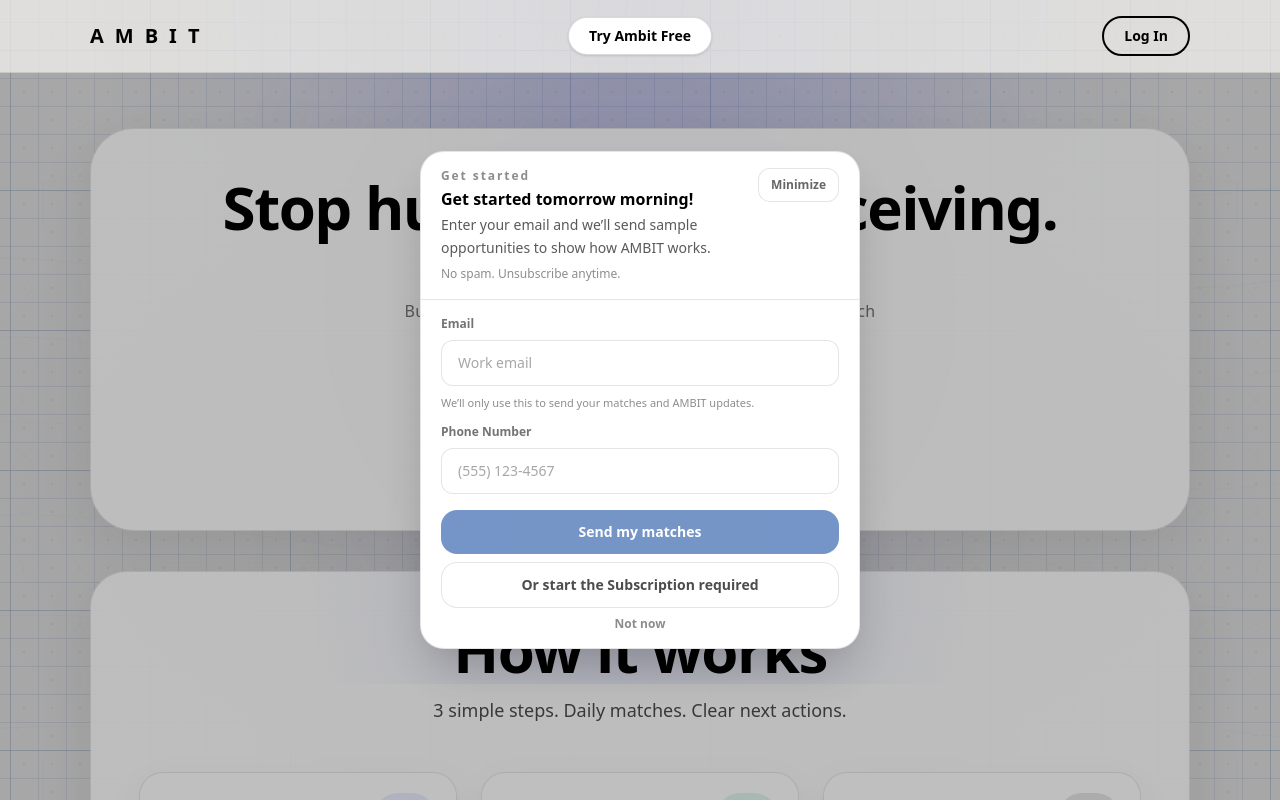
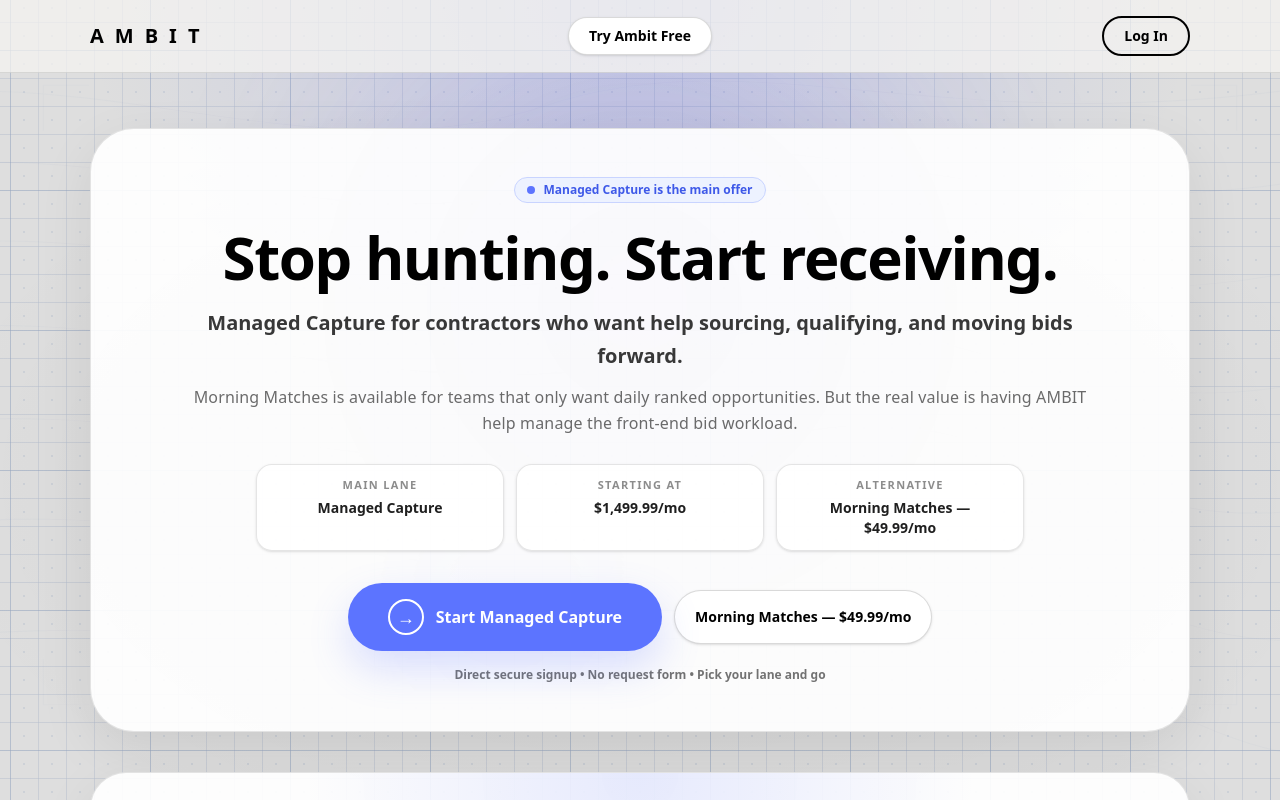
Before and after one commit to seansevrix/ambit, a Next.js app: page / in a window 1280 px wide. Shown: the top 800 px of the page. Built offline with nearby package versions, Linux system fonts and the light colour scheme; no server answers.

Commit message:
Reposition landing page around Managed Capture

```diff
--- a/app/page.tsx
+++ b/app/page.tsx
@@ -3,7 +3,6 @@
 import Link from "next/link";
 import type { ReactNode } from "react";
 import LandingBackground from "./components/LandingBackground";
-import CallRequestWidget from "./components/CallRequestWidget";
 
 type Market = "residential" | "commercial" | "government";
 
@@ -19,6 +18,56 @@ function ArrowBadge({ dark = false }: { dark?: boolean }) {
     >
       <span className="text-lg font-black">→</span>
     </span>
+  );
+}
+
+function SectionPill({
+  children,
+  tone = "default",
+}: {
+  children: ReactNode;
+  tone?: "default" | "emerald" | "blue";
+}) {
+  const toneClass =
+    tone === "emerald"
+      ? "border-emerald-200 bg-emerald-50 text-emerald-700"
+      : tone === "blue"
+      ? "border-[#C9D4FF] bg-[#EDF2FF] text-[#3E59E8]"
+      : "border-black/10 bg-white text-black/70";
+
+  return (
+    <span
+      className={`inline-flex items-center gap-2 rounded-full border px-3 py-1 text-xs font-semibold ${toneClass}`}
+    >
+      <span
+        className={[
+          "h-2 w-2 rounded-full",
+          tone === "emerald"
+            ? "bg-emerald-500"
+            : tone === "blue"
+            ? "bg-[#5C74FF]"
+            : "bg-black/30",
+        ].join(" ")}
+      />
+      {children}
+    </span>
+  );
+}
+
+function MetricCard({
+  label,
+  value,
+}: {
+  label: string;
+  value: string;
+}) {
+  return (
+    <div className="rounded-2xl border border-black/10 bg-white/78 px-4 py-3 shadow-sm">
+      <div className="text-[11px] font-semibold uppercase tracking-[0.12em] text-black/45">
+        {label}
+      </div>
+      <div className="mt-1 text-sm font-black text-black/88">{value}</div>
+    </div>
   );
 }
 
@@ -104,8 +153,6 @@ function IconChecklist() {
   );
 }
 
-/* ---------- HOW IT WORKS (CLEAN) ---------- */
-
 function StepCard({
   step,
   title,
@@ -169,11 +216,107 @@ function StepCard({
   );
 }
 
+function ManagedCaptureCard({
+  title,
+  desc,
+  bullets,
+  accent = "white",
+}: {
+  title: string;
+  desc: string;
+  bullets: string[];
+  accent?: "white" | "blue";
+}) {
+  const wrapClass =
+    accent === "blue"
+      ? "border-[#C9D4FF] bg-[linear-gradient(180deg,rgba(255,255,255,0.98),rgba(237,242,255,0.96))] shadow-[0_20px_55px_rgba(92,116,255,0.14)]"
+      : "border-black/10 bg-white shadow-[0_14px_40px_rgba(040px_rgba(0,0,0,0.06)]";
+
+  return (
+    <div className={`rounded-3xl border p-7 ${wrapClass}`}>
+      <div className="text-xl font-black tracking-tight">{title}</div>
+      <p className="mt-2 text-sm leading-7 text-black/65">{desc}</p>
+
+      <div className="mt-5 space-y-2.5">
+        {bullets.map((b) => (
+          <div key={b} className="flex items-start gap-2 text-sm">
+            <span className="mt-[7px] h-1.5 w-1.5 rounded-full bg-[#5C74FF]" />
+            <span className="text-black/78">{b}</span>
+          </div>
+        ))}
+      </div>
+    </div>
+  );
+}
+
+function HeroSection({ market }: { market: Market }) {
+  return (
+    <section className={`${CONTAINER} pb-10 pt-14`}>
+      <div className="rounded-[44px] border border-black/10 bg-white/92 px-8 py-10 shadow-[0_18px_55px_rgba(0,0,0,0.08)] sm:px-12 sm:py-12">
+        <div className="text-center">
+          <div className="flex justify-center">
+            <SectionPill tone="blue">Managed Capture is the main offer</SectionPill>
+          </div>
+
+          <h1 className="mt-6 text-5xl font-black tracking-tight sm:text-6xl">
+            Stop hunting. Start receiving.
+          </h1>
+
+          <div className="mx-auto mt-5 max-w-4xl">
+            <p className="text-lg font-semibold leading-relaxed text-black/78 sm:text-xl">
+              Managed Capture for contractors who want help sourcing,
+              qualifying, and moving bids forward.
+            </p>
+
+            <p className="mt-3 text-sm font-medium leading-relaxed tracking-[0.01em] text-black/58 sm:text-base">
+              Morning Matches is available for teams that only want daily ranked
+              opportunities. But the real value is having AMBIT help manage the
+              front-end bid workload.
+            </p>
+          </div>
+
+          <div className="mx-auto mt-7 grid max-w-3xl gap-3 sm:grid-cols-3">
+            <MetricCard label="Main lane" value="Managed Capture" />
+            <MetricCard label="Starting at" value="$1,499.99/mo" />
+            <MetricCard label="Alternative" value="Morning Matches — $49.99/mo" />
+          </div>
+
+          <div className="mt-8 flex flex-col items-center justify-center gap-3 sm:flex-row">
+            <div className="relative inline-flex">
+              <span
+                aria-hidden
+                className="pointer-events-none absolute -inset-10 -z-10 rounded-full bg-[radial-gradient(circle_at_center,rgba(92,116,255,0.20),transparent_70%)]"
+              />
+              <Link
+                href={`/get-started?intent=${market}&plan=managed_capture`}
+                className="inline-flex items-center justify-center rounded-full bg-[#5C74FF] px-10 py-4 text-base font-semibold text-white shadow-[0_18px_40px_rgba(92,116,255,0.22)] transition hover:bg-[#465DFF]"
+              >
+                <ArrowBadge />
+                Start Managed Capture
+              </Link>
+            </div>
+
+            <Link
+              href={`/get-started?intent=${market}&plan=starter`}
+              className="inline-flex items-center justify-center rounded-full border border-black/15 bg-white px-5 py-4 text-sm font-semibold text-black shadow-sm transition hover:-translate-y-[1px] hover:border-black/25 hover:bg-black/[0.03]"
+            >
+              Morning Matches — $49.99/mo
+            </Link>
+          </div>
+
+          <div className="mt-4 text-xs font-semibold text-black/55">
+            Direct secure signup • No request form • Pick your lane and go
+          </div>
+        </div>
+      </div>
+    </section>
+  );
+}
+
 function HowItWorksSection() {
   return (
     <section className={`${CONTAINER} pb-20`} id="how-it-works">
       <div className="relative overflow-hidden rounded-[36px] border border-black/10 bg-white/92 shadow-[0_18px_55px_rgba(0,0,0,0.08)]">
-        {/* super subtle top glow */}
         <div
           aria-hidden
           className="pointer-events-none absolute inset-x-0 top-0 h-28 bg-[radial-gradient(circle_at_top,rgba(92,116,255,0.14),transparent_60%)]"
@@ -181,13 +324,13 @@ function HowItWorksSection() {
 
         <div className="relative px-8 py-12 sm:px-12">
           <div className="mx-auto max-w-3xl text-center">
-            {/* BIG + BOLD so it's instantly obvious */}
             <h2 className="text-5xl font-black tracking-tight sm:text-6xl">
               How it works
             </h2>
 
             <p className="mt-4 text-base font-medium text-black/70 sm:text-lg">
-              3 simple steps. Daily matches. Clear next actions.
+              Strong fits surfaced daily. Clear next actions. A high-touch lane
+              when you want help moving bids forward.
             </p>
           </div>
 
@@ -196,33 +339,33 @@ function HowItWorksSection() {
               <StepCard
                 step="Step 1"
                 accent="blue"
-                title="Tell us your trade"
-                desc="Service area + keywords."
-                bullets={["Trade + where you work", "What you want more of"]}
+                title="We learn your scope"
+                desc="Trade, service area, and keywords."
+                bullets={["What you do", "Where you want more work"]}
                 icon={<IconTarget />}
               />
 
               <StepCard
                 step="Step 2"
                 accent="emerald"
-                title="We find the work"
+                title="We surface strong fits"
                 desc="Scan, score, and filter."
-                bullets={["Daily shortlist", "Only strong fits"]}
+                bullets={["Ranked daily shortlist", "Only worth-looking-at work"]}
                 icon={<IconInbox />}
               />
 
               <StepCard
                 step="Step 3"
                 accent="black"
-                title="You bid faster"
-                desc="Summary + next steps."
-                bullets={["Plain-English breakdown", "Requirements + deadlines"]}
+                title="You choose your lane"
+                desc="Self-serve or managed support."
+                bullets={["Morning Matches or Managed Capture", "Move faster on active bids"]}
                 icon={<IconChecklist />}
               />
             </div>
 
             <div className="mt-6 text-center text-xs font-semibold text-black/55">
-              Set up in minutes • Matches emailed daily
+              Set up in minutes • Direct signup • Matches emailed daily
             </div>
           </div>
         </div>
@@ -231,7 +374,92 @@ function HowItWorksSection() {
   );
 }
 
-/* ---------- LIVE MATCH PREVIEW (HOMEPAGE) ---------- */
+function ManagedCaptureSection({ market }: { market: Market }) {
+  return (
+    <section className={`${CONTAINER} pb-20`}>
+      <div className="overflow-hidden rounded-[36px] border border-black/10 bg-white/92 shadow-[0_18px_55px_rgba(0,0,0,0.08)]">
+        <div className="px-8 py-12 sm:px-12">
+          <div className="mx-auto max-w-3xl text-center">
+            <div className="flex justify-center">
+              <SectionPill tone="blue">Main offer</SectionPill>
+            </div>
+
+            <h2 className="mt-5 text-4xl font-black tracking-tight sm:text-5xl">
+              What Managed Capture actually does
+            </h2>
+
+            <p className="mx-auto mt-4 max-w-3xl text-base font-medium leading-relaxed text-black/68 sm:text-lg">
+              This is not just a lead feed. Managed Capture is for contractors
+              who want AMBIT helping organize the front-end bid process so the
+              right opportunities actually move.
+            </p>
+          </div>
+
+          <div className="mt-10 grid gap-6 lg:grid-cols-2">
+            <ManagedCaptureCard
+              accent="blue"
+              title="The core value"
+              desc="AMBIT acts like an outsourced capture desk for companies that want more than alerts."
+              bullets={[
+                "Active opportunity sourcing",
+                "Fit review + bid / no-bid pressure testing",
+                "Proposal support on active pursuits",
+                "Amendment + deadline visibility",
+              ]}
+            />
+
+            <ManagedCaptureCard
+              title="What comes off your team’s desk"
+              desc="Less time buried in search, admin, and moving pieces."
+              bullets={[
+                "Opportunity hunting",
+                "Initial qualification",
+                "Front-end bid organization",
+                "More clarity around next steps",
+              ]}
+            />
+
+            <ManagedCaptureCard
+              title="Best fit"
+              desc="The companies who get the most value usually already want to bid — they just need more structure and support."
+              bullets={[
+                "Owners stretched thin",
+                "Estimators buried in admin",
+                "Teams without proposal bandwidth",
+                "Regional contractors serious about growth",
+              ]}
+            />
+
+            <ManagedCaptureCard
+              title="Alternative"
+              desc="Morning Matches stays available for companies that only want ranked opportunities delivered daily."
+              bullets={[
+                "Self-serve",
+                "Low-cost entry point",
+                "Daily ranked opportunities",
+                "No managed support layer",
+              ]}
+            />
+          </div>
+
+          <div className="mt-8 flex flex-col items-center justify-center gap-3 sm:flex-row">
+            <Link
+              href={`/get-started?intent=${market}&plan=managed_capture`}
+              className="inline-flex items-center justify-center rounded-full bg-[#5C74FF] px-8 py-4 text-sm font-semibold text-white shadow-[0_18px_40px_rgba(92,116,255,0.22)] transition hover:bg-[#465DFF]"
+            >
+              <ArrowBadge />
+              Start Managed Capture
+            </Link>
+
+            <div className="rounded-full border border-black/10 bg-white px-4 py-3 text-sm font-semibold text-black/65">
+              Starting at $1,499.99/mo
+            </div>
+          </div>
+        </div>
+      </div>
+    </section>
+  );
+}
 
 type LivePreviewMatch = {
   id: number;
@@ -348,7 +576,7 @@ function LiveMatchCard({ item }: { item: LivePreviewMatch }) {
           {item.title}
         </h3>
 
-        <div className="shrink-0 flex items-center gap-2">
+        <div className="flex shrink-0 items-center gap-2">
           <button
             type="button"
             aria-label="Save"
@@ -405,17 +633,17 @@ function LiveMatchesPreviewSection() {
     <section className={`${CONTAINER} pb-16`}>
       <div className="mb-5">
         <div className="inline-flex items-center gap-2 rounded-full border border-emerald-200 bg-emerald-50 px-3 py-1 text-xs font-semibold text-emerald-700">
-          <span className="h-2 w-2 rounded-full bg-emerald-500 animate-pulse" />
+          <span className="h-2 w-2 animate-pulse rounded-full bg-emerald-500" />
           Live-style preview
         </div>
 
         <div className="mt-2 text-3xl font-black tracking-tight">
-          See exactly what your matches look like
+          See exactly what your opportunities look like
         </div>
 
         <div className="mt-1 text-sm font-medium text-black/60">
           Same card style as the dashboard: score, source, dates, NAICS, and
-          match reasons — simple and skimmable.
+          match reasons — simple, skimmable, and easy to act on.
         </div>
       </div>
 
@@ -446,12 +674,9 @@ function LiveMatchesPreviewSection() {
   );
 }
 
-/* ---------- TESTIMONIALS ---------- */
-
-type QuotePart = { t: string; strong?: boolean };
 type Testimonial = {
   segment: "Commercial" | "Residential";
-  quote: QuotePart[];
+  quote: { t: string; strong?: boolean }[];
   stars: 5;
   name: string;
   role: string;
@@ -544,8 +769,8 @@ function TestimonialsSection({ market }: { market: Market }) {
             </h2>
 
             <p className="mt-4 text-base text-white/70 sm:text-lg">
-              Skimmable reviews from teams using AMBIT to find better-fit
-              opportunities faster.
+              Reviews from teams using AMBIT to find better-fit work and move
+              faster on the right opportunities.
             </p>
 
             <div className="mt-6 flex flex-wrap justify-center gap-2">
@@ -617,7 +842,7 @@ function TestimonialsSection({ market }: { market: Market }) {
           <div className="mt-10 flex justify-center">
             <Link
               href="/testimonials"
-              className="text-sm font-semibold text-white/70 hover:text-white underline underline-offset-4 decoration-white/20 hover:decoration-white/40"
+              className="text-sm font-semibold text-white/70 underline decoration-white/20 underline-offset-4 hover:text-white hover:decoration-white/40"
             >
               See more →
             </Link>
@@ -625,40 +850,44 @@ function TestimonialsSection({ market }: { market: Market }) {
         </div>
       </div>
 
-      {/* FINAL CTA */}
       <div className="mt-16 rounded-3xl border border-black/10 bg-white/92 px-10 py-12 text-center shadow-[0_14px_40px_rgba(0,0,0,0.07)]">
         <div className="text-4xl font-black">
-          Plug into AMBIT to keep growing your business
+          Let AMBIT run your capture lane
         </div>
         <div className="mt-4 text-lg text-black/70">
-          Stop wasting hours hunting—spend that time bidding on the right work.
+          Stop wasting hours hunting. Start moving faster on the right work.
         </div>
 
-        <div className="mt-10 flex items-center justify-center">
+        <div className="mt-10 flex flex-col items-center justify-center gap-3 sm:flex-row">
           <div className="relative inline-flex">
             <span
               aria-hidden
               className="pointer-events-none absolute -inset-10 -z-10 rounded-full bg-[radial-gradient(circle_at_center,rgba(92,116,255,0.20),transparent_70%)]"
             />
             <Link
-              href={`/get-started?intent=${market}`}
+              href={`/get-started?intent=${market}&plan=managed_capture`}
               className="inline-flex items-center justify-center rounded-full bg-[#5C74FF] px-10 py-4 text-base font-semibold text-white shadow-[0_18px_40px_rgba(92,116,255,0.22)] transition hover:bg-[#465DFF]"
             >
               <ArrowBadge />
-              Choose plan
+              Start Managed Capture
             </Link>
           </div>
+
+          <Link
+            href={`/get-started?intent=${market}&plan=starter`}
+            className="inline-flex items-center justify-center rounded-full border border-black/15 bg-white px-5 py-4 text-sm font-semibold text-black shadow-sm transition hover:-translate-y-[1px] hover:border-black/25 hover:bg-black/[0.03]"
+          >
+            Morning Matches — $49.99/mo
+          </Link>
         </div>
 
-        <div className="mt-3 text-xs font-semibold text-black/60">
-          Active subscription required • Matches + RFQ alerts + bid support
+        <div className="mt-4 text-xs font-semibold text-black/60">
+          Choose Managed Capture or start lighter with Morning Matches
         </div>
       </div>
     </section>
   );
 }
-
-/* ---------- PAGE ---------- */
 
 export default function HomePage() {
   const market: Market = "government";
@@ -669,69 +898,16 @@ export default function HomePage() {
         <LandingBackground />
       </div>
 
-      <CallRequestWidget />
-
-      {/* HERO */}
-      <section className={`${CONTAINER} pt-14 pb-10`}>
-        <div className="rounded-[44px] bg-white/92 border border-black/10 shadow-[0_18px_55px_rgba(0,0,0,0.08)] px-8 py-10 sm:px-12 sm:py-12">
-          <div className="text-center">
-            <h1 className="text-5xl font-black tracking-tight sm:text-6xl">
-              Stop hunting. Start receiving.
-            </h1>
-
-            {/* Wider, more breathable subcopy */}
-            <div className="mx-auto mt-5 max-w-4xl">
-              <p className="text-lg font-semibold leading-relaxed tracking-normal text-black/70 sm:text-xl">
-                Matched Opportunities, Delivered Daily
-              </p>
-
-              <p className="mt-2 text-sm font-medium leading-relaxed tracking-[0.02em] text-black/55 sm:text-base">
-                Built for contractors who want more bids without the search
-              </p>
-            </div>
-
-            <div className="mt-8 flex items-center justify-center">
-              <div className="relative inline-flex">
-                <span
-                  aria-hidden
-                  className="pointer-events-none absolute -inset-10 -z-10 rounded-full bg-[radial-gradient(circle_at_center,rgba(92,116,255,0.20),transparent_70%)]"
-                />
-                <Link
-                  href={`/get-started?intent=${market}`}
-                  className="inline-flex items-center justify-center rounded-full bg-[#5C74FF] px-10 py-4 text-base font-semibold text-white shadow-[0_18px_40px_rgba(92,116,255,0.22)] transition hover:bg-[#465DFF]"
-                >
-                  <ArrowBadge />
-                  Choose plan
-                </Link>
-              </div>
-            </div>
-
-            <div className="mt-5 flex items-center justify-center">
-              <a
-                href={`mailto:ambit@sevrixgov.com?subject=${encodeURIComponent(
-                  "Try Ambit Free"
-                )}&body=${encodeURIComponent("Try Ambit Free")}`}
-                className="inline-flex items-center justify-center rounded-full border border-black/15 bg-white px-4 py-2 text-sm font-semibold text-black shadow-sm transition hover:-translate-y-[1px] hover:border-black/25 hover:bg-black/[0.03]"
-              >
-                Try Ambit Free
-              </a>
-            </div>
-          </div>
-        </div>
-      </section>
-
-      {/* HOW IT WORKS */}
+      <HeroSection market={market} />
       <HowItWorksSection />
-
-      {/* TOP MATCH PREVIEW */}
+      <ManagedCaptureSection market={market} />
       <LiveMatchesPreviewSection />
 
-      {/* FEATURE BLOCKS */}
       <section className={`${CONTAINER} pb-20`}>
         <h2 className="text-5xl font-black tracking-tight">
           Everything you need to move faster
           <br />
-          (without adding headcount)
+          without adding headcount
         </h2>
 
         <div className="mt-10 grid gap-6 lg:grid-cols-2">
@@ -746,23 +922,23 @@ export default function HomePage() {
           <div className="rounded-3xl bg-[#59C98B] p-10 shadow-[0_10px_28px_rgba(0,0,0,0.06)]">
             <div className="text-2xl font-black text-black">Daily momentum</div>
             <div className="mt-3 text-black/80">
-              Wake up to a shortlist. Pick your shots. Keep your calendar full.
+              Wake up to a shortlist. Pick your shots. Keep your pipeline moving.
             </div>
           </div>
 
           <div className="rounded-3xl bg-[#5C74FF] p-10 text-white shadow-[0_10px_30px_rgba(0,0,0,0.10)]">
             <div className="text-2xl font-black">Clarity + next steps</div>
             <div className="mt-3 text-white/90">
-              Plain-English summaries, requirements, and “what to do next” so
-              you don’t waste time decoding.
+              Plain-English summaries, requirements, and what-to-do-next guidance
+              so you don’t waste time decoding.
             </div>
           </div>
 
           <div className="rounded-3xl bg-[#E8E2D7] p-10 shadow-[0_10px_28px_rgba(0,0,0,0.06)]">
-            <div className="text-2xl font-black">Support when it matters</div>
+            <div className="text-2xl font-black">Managed support when it matters</div>
             <div className="mt-3 text-black/70">
-              Need help? Upgrade for bid support and associate help so you can
-              move with confidence.
+              Managed Capture gives you a high-touch lane around sourcing,
+              organization, and front-end bid support.
             </div>
           </div>
         </div>
```
